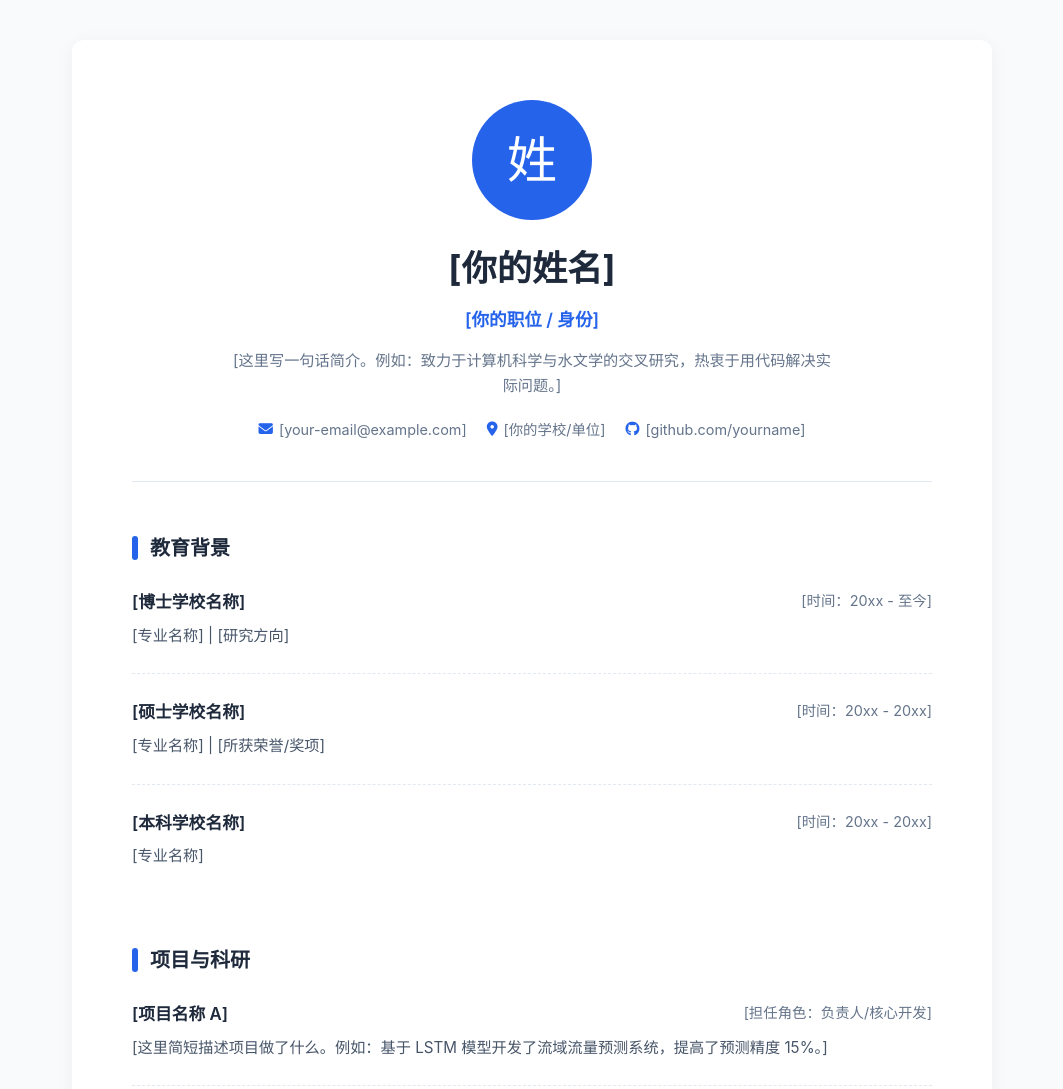
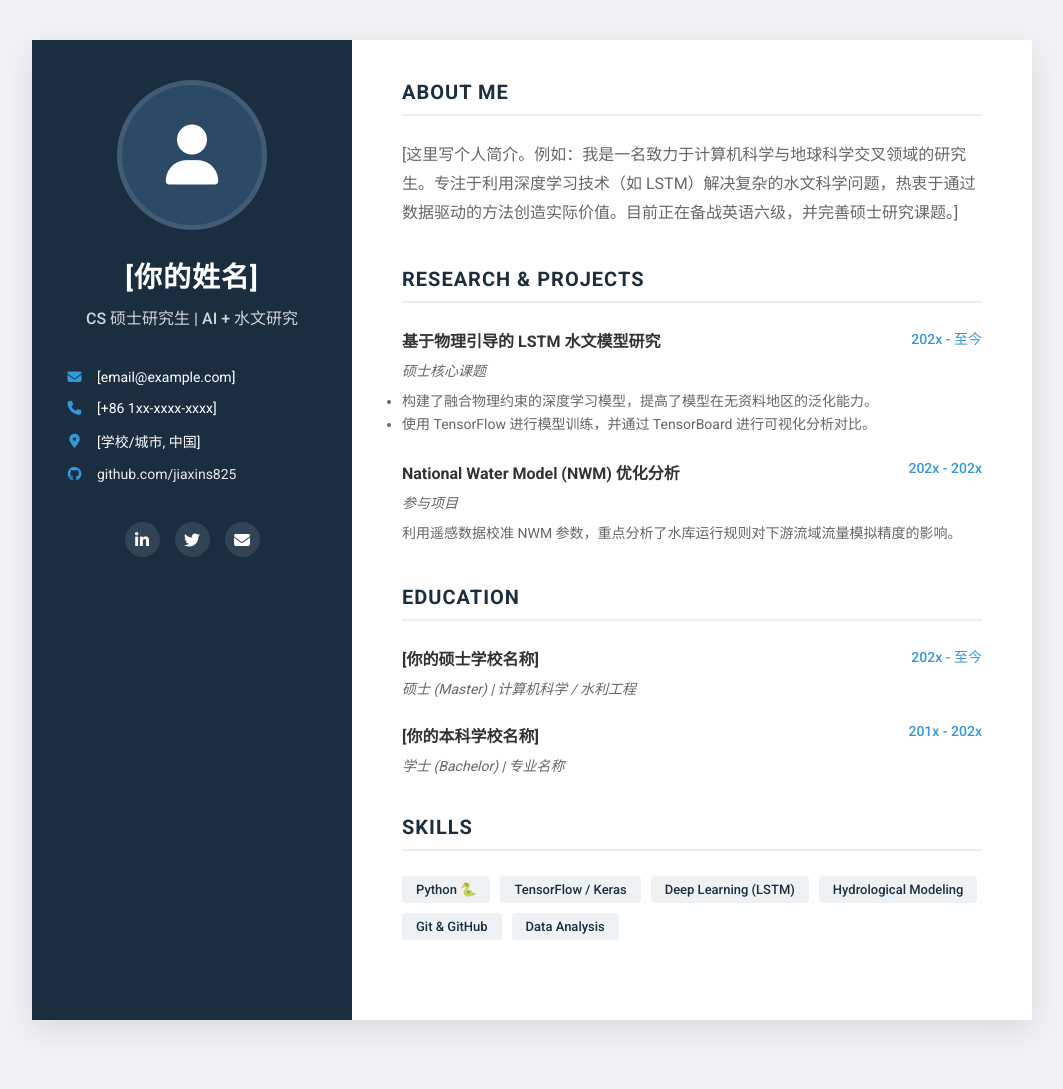
Before and after one commit to jiaxins825/jiaxins825.github.io, a plain HTML site: page index.html in a window 1280 px wide. Shown: the top 1089 px of the page, without its empty margins (108-1171 px from the left). After the commit the page ends 1060 px from the top, so only its background shows below. Drawn offline with Linux system fonts and the light colour scheme.

Commit message:
Update index.html

```diff
--- a/index.html
+++ b/index.html
@@ -3,185 +3,225 @@
 <head>
     <meta charset="UTF-8">
     <meta name="viewport" content="width=device-width, initial-scale=1.0">
-    <title>个人主页 | Template</title>
+    <title>个人简历主页</title>
     <link rel="stylesheet" href="https://cdnjs.cloudflare.com/ajax/libs/font-awesome/6.4.0/css/all.min.css">
+    <link href="https://fonts.googleapis.com/css2?family=Roboto:wght@400;500;700&display=swap" rel="stylesheet">
     <style>
-        /* --- 1. 核心变量 (想换颜色改这里) --- */
+        /* --- 全局设置 --- */
         :root {
-            --theme-color: #2563eb; /* 主题色：目前是科技蓝 */
-            --bg-color: #f8fafc;    /* 背景色：护眼灰 */
-            --text-main: #1e293b;   /* 主文字色 */
-            --text-sub: #64748b;    /* 副文字色 */
+            --sidebar-bg: #1a2e40;  /* 左侧深蓝背景 */
+            --main-bg: #ffffff;     /* 右侧白色背景 */
+            --text-light: #ffffff;  /* 左侧文字色 */
+            --text-dark: #333333;   /* 右侧主文字色 */
+            --text-gray: #666666;   /* 右侧副文字色 */
+            --accent: #3498db;      /* 强调色（用于链接或图标） */
         }
 
-        /* --- 2. 全局重置 --- */
+        * { box-sizing: border-box; margin: 0; padding: 0; }
         body {
-            font-family: -apple-system, BlinkMacSystemFont, "Segoe UI", Roboto, Helvetica, Arial, sans-serif;
-            background-color: var(--bg-color);
-            color: var(--text-main);
-            margin: 0;
+            font-family: 'Roboto', sans-serif;
+            background-color: #f0f2f5; /* 网页最底层的浅灰背景 */
+            display: flex;
+            justify-content: center;
             padding: 40px 20px;
-            line-height: 1.6;
+            min-height: 100vh;
         }
 
-        /* --- 3. 布局容器 (A4纸比例感) --- */
-        .container {
-            max-width: 800px;
-            margin: 0 auto;
-            background: white;
-            padding: 60px;
-            border-radius: 12px;
-            box-shadow: 0 4px 20px rgba(0,0,0,0.05);
+        /* --- 核心容器 (大卡片) --- */
+        .resume-container {
+            display: flex;
+            width: 100%;
+            max-width: 1000px;
+            background: var(--main-bg);
+            box-shadow: 0 10px 30px rgba(0,0,0,0.1);
+            overflow: hidden; /* 清除浮动 */
         }
 
-        /* --- 4. 头部信息 --- */
-        header { text-align: center; margin-bottom: 50px; border-bottom: 1px solid #e2e8f0; padding-bottom: 40px; }
-        .avatar-placeholder {
-            width: 120px; height: 120px;
-            background: #e2e8f0; border-radius: 50%;
-            margin: 0 auto 20px; display: flex; align-items: center; justify-content: center;
-            font-size: 50px; color: white;
-        }
-        h1 { margin: 0 0 10px; font-size: 2.2rem; color: var(--text-main); }
-        .role { color: var(--theme-color); font-weight: 600; font-size: 1.1rem; margin-bottom: 15px; }
-        .bio { color: var(--text-sub); max-width: 600px; margin: 0 auto 20px; font-size: 0.95rem; }
-
-        .contact-row { display: flex; justify-content: center; gap: 20px; flex-wrap: wrap; }
-        .contact-item { display: flex; align-items: center; color: var(--text-sub); font-size: 0.9rem; }
-        .contact-item i { margin-right: 6px; color: var(--theme-color); }
-
-        /* --- 5. 通用板块样式 --- */
-        section { margin-bottom: 50px; }
-        .section-title {
-            font-size: 1.25rem;
-            font-weight: 700;
-            margin-bottom: 25px;
-            display: flex;
-            align-items: center;
-            color: var(--text-main);
-        }
-        .section-title::before {
-            content: ''; display: block; width: 6px; height: 24px;
-            background: var(--theme-color); margin-right: 12px; border-radius: 3px;
+        /* --- 左侧边栏 --- */
+        .sidebar {
+            flex: 1;
+            min-width: 280px;
+            max-width: 320px;
+            background-color: var(--sidebar-bg);
+            color: var(--text-light);
+            padding: 40px 30px;
+            text-align: center;
         }
 
-        /* --- 6. 列表样式 (教育/工作) --- */
-        .item-row { display: flex; justify-content: space-between; margin-bottom: 5px; }
-        .item-main { font-weight: 600; font-size: 1.05rem; }
-        .item-sub { color: var(--text-sub); font-size: 0.9rem; }
-        .item-desc { margin-top: 8px; font-size: 0.95rem; color: #475569; text-align: justify; }
+        /* 头像 */
+        .avatar-placeholder {
+            width: 150px; height: 150px;
+            background: #2c4a66; border-radius: 50%;
+            border: 5px solid rgba(255,255,255,0.1);
+            margin: 0 auto 25px;
+            display: flex; align-items: center; justify-content: center;
+            font-size: 60px; color: var(--text-light);
+            overflow: hidden;
+        }
+        /* 如果有照片，用 <img src="..." class="avatar-placeholder" style="padding:0; border:none;"> 替换 */
 
-        .entry { margin-bottom: 25px; padding-bottom: 25px; border-bottom: 1px dashed #e2e8f0; }
-        .entry:last-child { border-bottom: none; margin-bottom: 0; }
+        .name { font-size: 28px; font-weight: 700; margin-bottom: 10px; letter-spacing: 1px; }
+        .title { font-size: 16px; opacity: 0.8; margin-bottom: 40px; font-weight: 500; }
 
-        /* --- 7. 技能标签 --- */
-        .tags { display: flex; flex-wrap: wrap; gap: 10px; }
-        .tag {
-            background: #f1f5f9; color: var(--text-main);
-            padding: 6px 14px; border-radius: 6px; font-size: 0.85rem; font-weight: 500;
+        /* 联系方式列表 */
+        .contact-list { text-align: left; list-style: none; margin-bottom: 40px; }
+        .contact-list li { margin-bottom: 15px; display: flex; align-items: center; font-size: 14px; }
+        .contact-list i { width: 25px; margin-right: 10px; color: var(--accent); text-align: center; }
+        .contact-list a { color: var(--text-light); text-decoration: none; opacity: 0.9; transition: 0.3s; }
+        .contact-list a:hover { opacity: 1; color: var(--accent); }
+
+        /* 社交图标 */
+        .social-icons { display: flex; justify-content: center; gap: 15px; }
+        .social-btn {
+            width: 35px; height: 35px; border-radius: 50%;
+            background: rgba(255,255,255,0.1); color: var(--text-light);
+            display: flex; align-items: center; justify-content: center;
+            text-decoration: none; transition: 0.3s;
+        }
+        .social-btn:hover { background: var(--accent); }
+
+
+        /* --- 右侧主内容区 --- */
+        .main-content {
+            flex: 2;
+            padding: 40px 50px;
+            color: var(--text-dark);
         }
 
-        /* 手机适配 */
-        @media (max-width: 600px) {
-            .container { padding: 30px 20px; }
-            .item-row { flex-direction: column; }
-            .item-sub { margin-top: 2px; }
+        section { margin-bottom: 40px; }
+
+        /* 栏目标题 */
+        .section-title {
+            font-size: 20px; font-weight: 700; color: var(--sidebar-bg);
+            text-transform: uppercase; letter-spacing: 1px;
+            padding-bottom: 10px; border-bottom: 2px solid #eee;
+            margin-bottom: 25px;
+        }
+
+        /* 简介文本 */
+        .about-text { line-height: 1.8; color: var(--text-gray); }
+
+        /* 经历/教育列表项 */
+        .timeline-item { margin-bottom: 25px; position: relative; }
+        .timeline-header { display: flex; justify-content: space-between; margin-bottom: 8px; }
+        .timeline-role { font-weight: 700; font-size: 16px; }
+        .timeline-date { color: var(--accent); font-weight: 500; font-size: 14px; }
+        .timeline-place { font-style: italic; color: var(--text-gray); font-size: 14px; margin-bottom: 10px; }
+        .timeline-desc { color: var(--text-gray); font-size: 14px; line-height: 1.6; }
+
+        /* 技能标签 */
+        .skills-container { display: flex; flex-wrap: wrap; gap: 10px; }
+        .skill-tag {
+            background: #eef2f5; color: var(--sidebar-bg);
+            padding: 6px 14px; border-radius: 4px; font-size: 13px; font-weight: 500;
+        }
+
+        /* 移动端适配 */
+        @media (max-width: 768px) {
+            .resume-container { flex-direction: column; margin: 0; }
+            .sidebar { min-width: 100%; max-width: none; padding: 30px 20px; }
+            .main-content { padding: 30px 20px; }
         }
     </style>
 </head>
 <body>
 
-    <div class="container">
+    <div class="resume-container">
+        <aside class="sidebar">
+            <div class="avatar-placeholder">
+                <i class="fas fa-user"></i>
+            </div>
+            <h1 class="name">[你的姓名]</h1>
+            <p class="title">CS 硕士研究生 | AI + 水文研究</p>
 
-        <header>
-            <div class="avatar-placeholder" style="background: var(--theme-color);">
-                <span>姓</span>
+            <ul class="contact-list">
+                <li><i class="fas fa-envelope"></i> [email@example.com]</li>
+                <li><i class="fas fa-phone"></i> [+86 1xx-xxxx-xxxx]</li>
+                <li><i class="fas fa-map-marker-alt"></i> [学校/城市, 中国]</li>
+                <li>
+                    <i class="fab fa-github"></i>
+                    <a href="https://github.com/jiaxins825">github.com/jiaxins825</a>
+                </li>
+            </ul>
+
+            <div class="social-icons">
+                <a href="#" class="social-btn"><i class="fab fa-linkedin-in"></i></a>
+                <a href="#" class="social-btn"><i class="fab fa-twitter"></i></a>
+                <a href="mailto:你的邮箱" class="social-btn"><i class="fas fa-envelope"></i></a>
             </div>
+        </aside>
 
-            <h1>[你的姓名]</h1>
-            <div class="role">[你的职位 / 身份]</div>
-            <p class="bio">
-                [这里写一句话简介。例如：致力于计算机科学与水文学的交叉研究，热衷于用代码解决实际问题。]
+
+        <main class="main-content">
+            <section>
+                <h2 class="section-title">About Me</h2>
+                <p class="about-text">
+                    [这里写个人简介。例如：我是一名致力于计算机科学与地球科学交叉领域的研究生。专注于利用深度学习技术（如 LSTM）解决复杂的水文科学问题，热衷于通过数据驱动的方法创造实际价值。目前正在备战英语六级，并完善硕士研究课题。]
                 </p>
-
-            <div class="contact-row">
-                <div class="contact-item"><i class="fas fa-envelope"></i> [your-email@example.com]</div>
-                <div class="contact-item"><i class="fas fa-map-marker-alt"></i> [你的学校/单位]</div>
-                <div class="contact-item"><i class="fab fa-github"></i> [github.com/yourname]</div>
-            </div>
-        </header>
-
-        <section>
-            <div class="section-title">教育背景</div>
-
-            <div class="entry">
-                <div class="item-row">
-                    <div class="item-main">[博士学校名称]</div>
-                    <div class="item-sub">[时间：20xx - 至今]</div>
-                </div>
-                <div class="item-desc">[专业名称] | [研究方向]</div>
-            </div>
-
-            <div class="entry">
-                <div class="item-row">
-                    <div class="item-main">[硕士学校名称]</div>
-                    <div class="item-sub">[时间：20xx - 20xx]</div>
-                </div>
-                <div class="item-desc">[专业名称] | [所获荣誉/奖项]</div>
-            </div>
-
-            <div class="entry">
-                <div class="item-row">
-                    <div class="item-main">[本科学校名称]</div>
-                    <div class="item-sub">[时间：20xx - 20xx]</div>
-                </div>
-                <div class="item-desc">[专业名称]</div>
-            </div>
             </section>
 
             <section>
-            <div class="section-title">项目与科研</div>
+                <h2 class="section-title">Research & Projects</h2>
 
-            <div class="entry">
-                <div class="item-row">
-                    <div class="item-main">[项目名称 A]</div>
-                    <div class="item-sub">[担任角色：负责人/核心开发]</div>
+                <div class="timeline-item">
+                    <div class="timeline-header">
+                        <div class="timeline-role">基于物理引导的 LSTM 水文模型研究</div>
+                        <div class="timeline-date">202x - 至今</div>
                     </div>
-                <div class="item-desc">
-                    [这里简短描述项目做了什么。例如：基于 LSTM 模型开发了流域流量预测系统，提高了预测精度 15%。]
+                    <div class="timeline-place">硕士核心课题</div>
+                    <div class="timeline-desc">
+                        <ul>
+                            <li>构建了融合物理约束的深度学习模型，提高了模型在无资料地区的泛化能力。</li>
+                            <li>使用 TensorFlow 进行模型训练，并通过 TensorBoard 进行可视化分析对比。</li>
+                        </ul>
                     </div>
                 </div>
 
-            <div class="entry">
-                <div class="item-row">
-                    <div class="item-main">[项目名称 B]</div>
-                    <div class="item-sub">[技术栈：Python / TensorFlow]</div>
+                <div class="timeline-item">
+                    <div class="timeline-header">
+                        <div class="timeline-role">National Water Model (NWM) 优化分析</div>
+                        <div class="timeline-date">202x - 202x</div>
                     </div>
-                <div class="item-desc">
-                    [这里简短描述项目做了什么。例如：利用遥感数据反演水库水位，解决了无资料地区的模拟难题。]
-                </div>
-            </div>
-
-            <div class="entry">
-                <div class="item-row">
-                    <div class="item-main">[论文/成果名称]</div>
-                    <div class="item-sub">[发表期刊/会议]</div>
+                    <div class="timeline-place">参与项目</div>
+                    <div class="timeline-desc">
+                        利用遥感数据校准 NWM 参数，重点分析了水库运行规则对下游流域流量模拟精度的影响。
                     </div>
                 </div>
             </section>
 
             <section>
-            <div class="section-title">技能与爱好</div>
-            <div class="tags">
-                <span class="tag">[技能 1：Python]</span>
-                <span class="tag">[技能 2：Java]</span>
-                <span class="tag">[技能 3：深度学习]</span>
-                <span class="tag">[技能 4：水文模型]</span>
-                <span class="tag">[技能 5：英语六级]</span>
-                <span class="tag">[爱好：足球]</span>
+                <h2 class="section-title">Education</h2>
+
+                <div class="timeline-item">
+                    <div class="timeline-header">
+                        <div class="timeline-role">[你的硕士学校名称]</div>
+                        <div class="timeline-date">202x - 至今</div>
+                    </div>
+                    <div class="timeline-place">硕士 (Master) | 计算机科学 / 水利工程</div>
+                </div>
+
+                <div class="timeline-item">
+                    <div class="timeline-header">
+                        <div class="timeline-role">[你的本科学校名称]</div>
+                        <div class="timeline-date">201x - 202x</div>
+                    </div>
+                    <div class="timeline-place">学士 (Bachelor) | 专业名称</div>
                 </div>
             </section>
 
+            <section>
+                <h2 class="section-title">Skills</h2>
+                <div class="skills-container">
+                    <span class="skill-tag">Python 🐍</span>
+                    <span class="skill-tag">TensorFlow / Keras</span>
+                    <span class="skill-tag">Deep Learning (LSTM)</span>
+                    <span class="skill-tag">Hydrological Modeling</span>
+                    <span class="skill-tag">Git & GitHub</span>
+                    <span class="skill-tag">Data Analysis</span>
+                </div>
+            </section>
+
+        </main>
     </div>
 
 </body>
```
Lines whose indentation alone changed are shown as unchanged.
